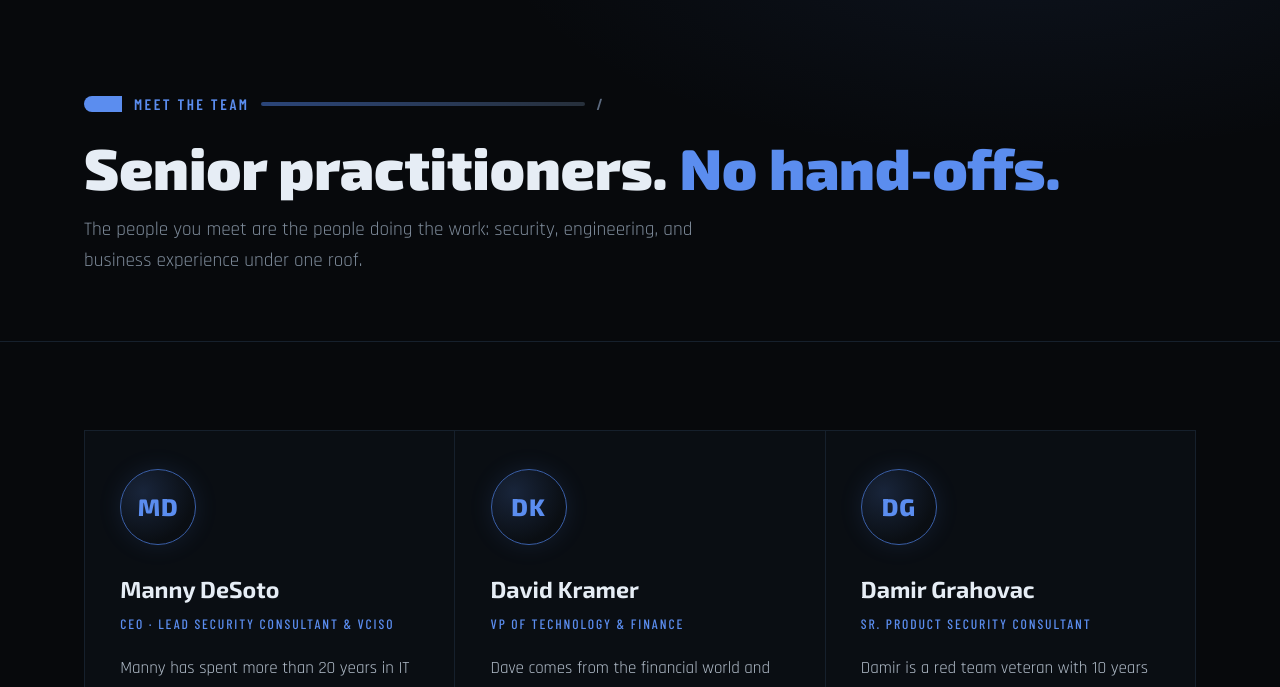
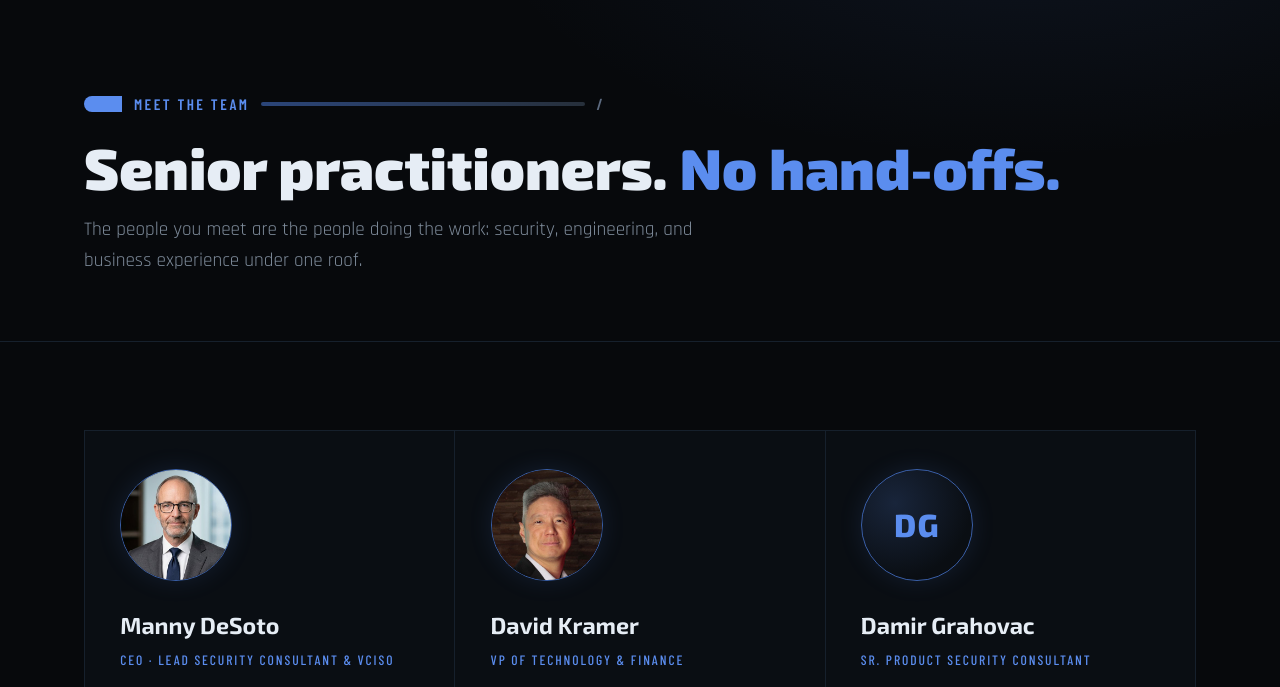
Before and after one commit to zenw01f/asenasecurity.com, a plain HTML site: page team.html in a window 1280 px wide. Shown: the part 77-764 px from the top of the page. Drawn offline with nearby package versions, Linux system fonts and the light colour scheme.

Commit message:
Team page: add headshots for Manny and Dave
Co-Authored-By: Claude Opus 5.5 <noreply@anthropic.com>

```diff
--- a/team.html
+++ b/team.html
@@ -17,9 +17,10 @@
     .member::before { content: ''; position: absolute; top: 0; left: 0; right: 0; height: 2px; background: var(--blue); transform: scaleX(0); transform-origin: left; transition: transform .4s; }
     .member:hover { background: #0e141b; }
     .member:hover::before { transform: scaleX(1); }
-    .avatar { width: 76px; height: 76px; border-radius: 50%; display: grid; place-items: center; margin-bottom: 1.6rem;
-      font-family: var(--font-display); font-weight: 800; font-size: 1.5rem; color: var(--blue); letter-spacing: .04em;
+    .avatar { width: 112px; height: 112px; overflow: hidden; border-radius: 50%; display: grid; place-items: center; margin-bottom: 1.6rem;
+      font-family: var(--font-display); font-weight: 800; font-size: 2rem; color: var(--blue); letter-spacing: .04em;
       background: radial-gradient(circle at 30% 30%, rgba(91,141,239,.18), #0a0e13 70%); border: 1px solid var(--blue-dim); box-shadow: 0 0 24px rgba(91,141,239,.12); }
+    .avatar img { width: 100%; height: 100%; object-fit: cover; display: block; }
     .member h2 { font-family: var(--font-display); font-weight: 700; font-size: 1.45rem; margin-bottom: .35rem; }
     .member .role { font-family: var(--font-ui); font-weight: 500; font-size: .85rem; letter-spacing: .14em; text-transform: uppercase; color: var(--blue); margin-bottom: 1.2rem; }
     .member p { color: var(--body); line-height: 1.75; }
@@ -61,13 +62,13 @@
   <div class="wrap">
     <div class="team-grid">
       <article class="member">
-        <div class="avatar" aria-hidden="true">MD</div>
+        <div class="avatar"><img src="/assets/team/manny.jpg" alt="Manny DeSoto" width="112" height="112"></div>
         <h2>Manny DeSoto</h2>
         <div class="role">CEO · Lead Security Consultant &amp; vCISO</div>
         <p>Manny has spent more than 20 years in IT and information security, much of it inside financial institutions where a misstep means regulatory action, not just downtime. He founded Asena Security to bring that discipline to companies building connected products, and personally leads every client engagement.</p>
       </article>
       <article class="member">
-        <div class="avatar" aria-hidden="true">DK</div>
+        <div class="avatar"><img src="/assets/team/dave.jpg" alt="David Kramer" width="112" height="112"></div>
         <h2>David Kramer</h2>
         <div class="role">VP of Technology &amp; Finance</div>
         <p>Dave comes from the financial world and holds a Mechanical Engineering degree from the University of Illinois. He pairs financial acumen with hands-on technical depth, giving clients a rare view of both the business and engineering realities of consumer technology.</p>
```
Also changed, not shown: assets/team/dave.jpg (added), assets/team/manny.jpg (added).
